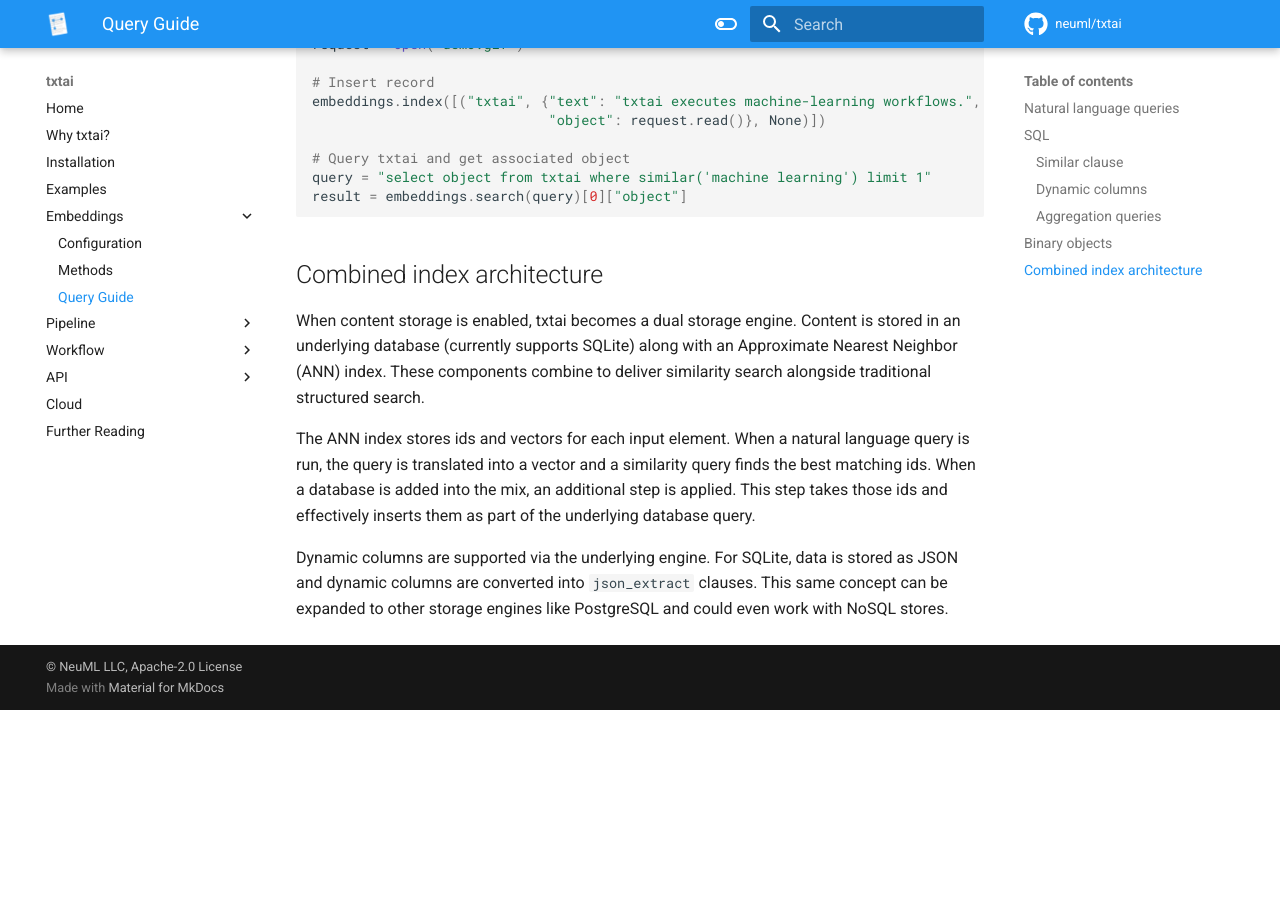
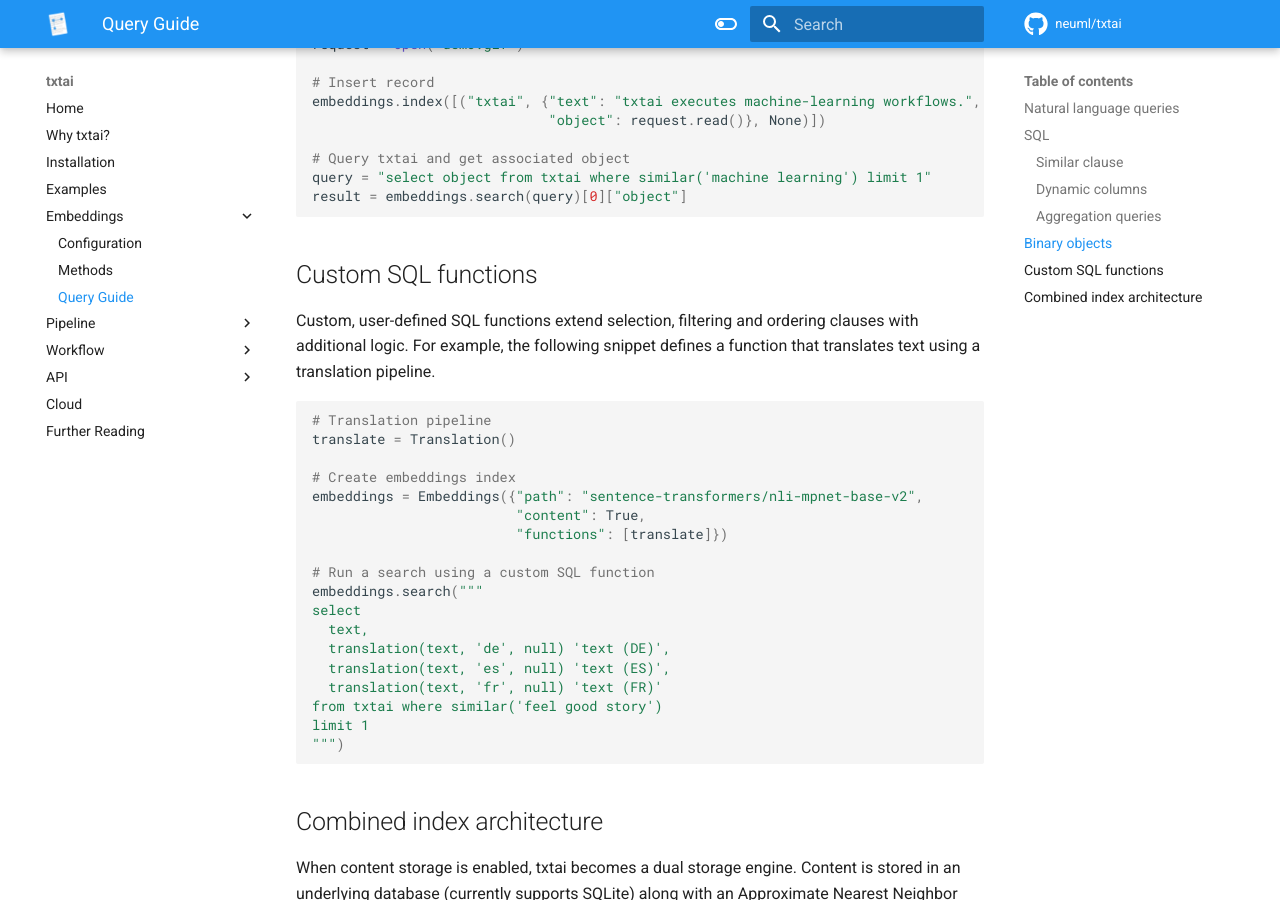
Before and after one commit to neuml/txtai, an MkDocs documentation site: the page built from docs/embeddings/query.md, in a window 1280 px wide and 900 px high, scrolled down 2620 px. Built offline with MkDocs 1.6.1 and Material for MkDocs 9.7.7, drawn with Linux system fonts in a browser that asks for light colours; comment, search, counter and statistics services are not loaded; before the commit the page ends 3330 px from its top, so only the background shows below that.

Commit message:
Update documentation

````diff
--- a/docs/embeddings/query.md
+++ b/docs/embeddings/query.md
@@ -110,6 +110,31 @@
 result = embeddings.search(query)[0]["object"]
 ```
 
+## Custom SQL functions
+
+Custom, user-defined SQL functions extend selection, filtering and ordering clauses with additional logic. For example, the following snippet defines a function that translates text using a translation pipeline.
+
+```python
+# Translation pipeline
+translate = Translation()
+
+# Create embeddings index
+embeddings = Embeddings({"path": "sentence-transformers/nli-mpnet-base-v2",
+                         "content": True,
+                         "functions": [translate]})
+
+# Run a search using a custom SQL function
+embeddings.search("""
+select
+  text,
+  translation(text, 'de', null) 'text (DE)',
+  translation(text, 'es', null) 'text (ES)',
+  translation(text, 'fr', null) 'text (FR)'
+from txtai where similar('feel good story')
+limit 1
+""")
+```
+
 ## Combined index architecture
 
 When content storage is enabled, txtai becomes a dual storage engine. Content is stored in an underlying database (currently supports SQLite) along with an Approximate Nearest Neighbor (ANN) index. These components combine to deliver similarity search alongside traditional structured search.
````
Also changed, not shown: docs/embeddings/configuration.md (+69 -57 lines).
